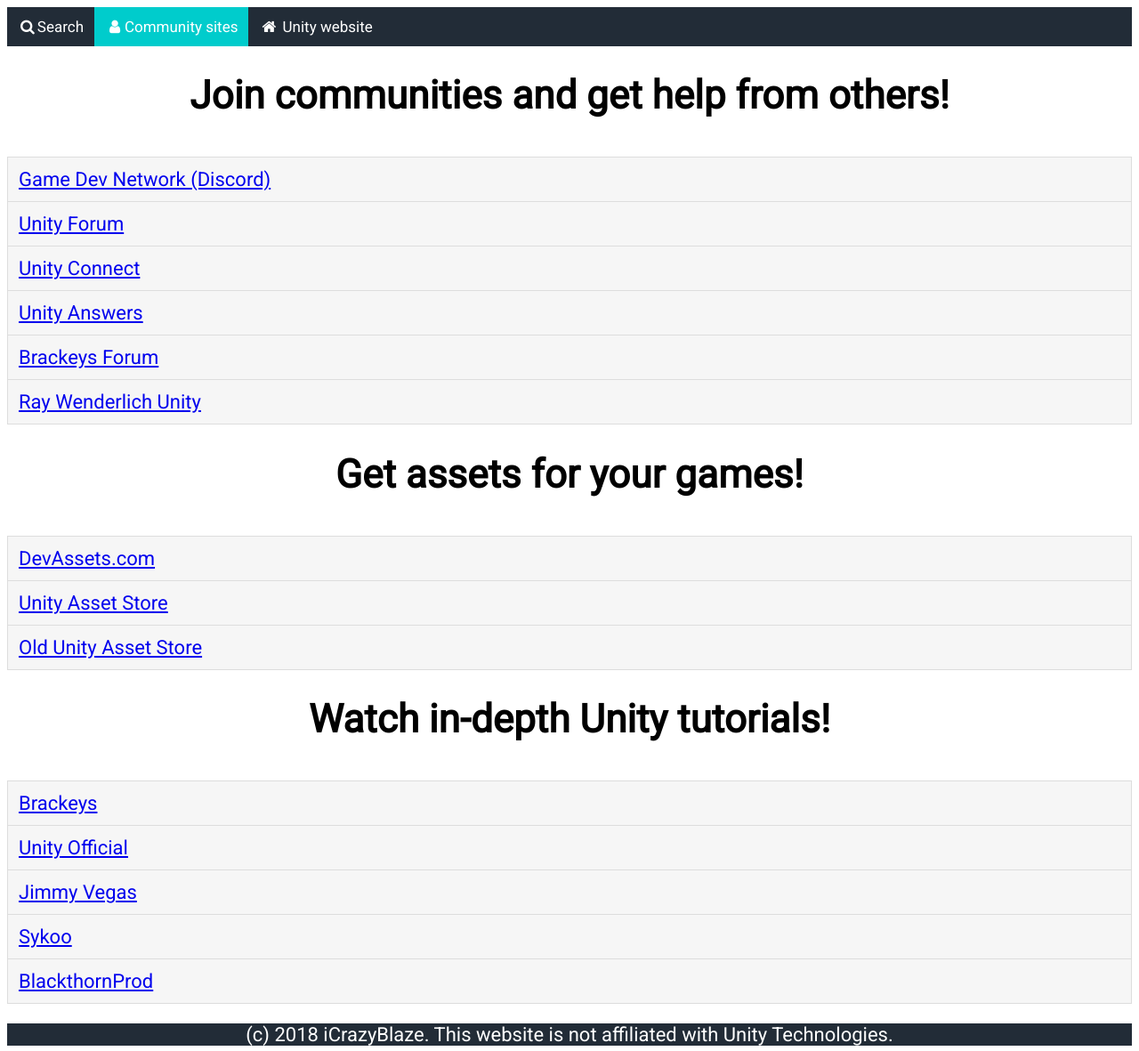
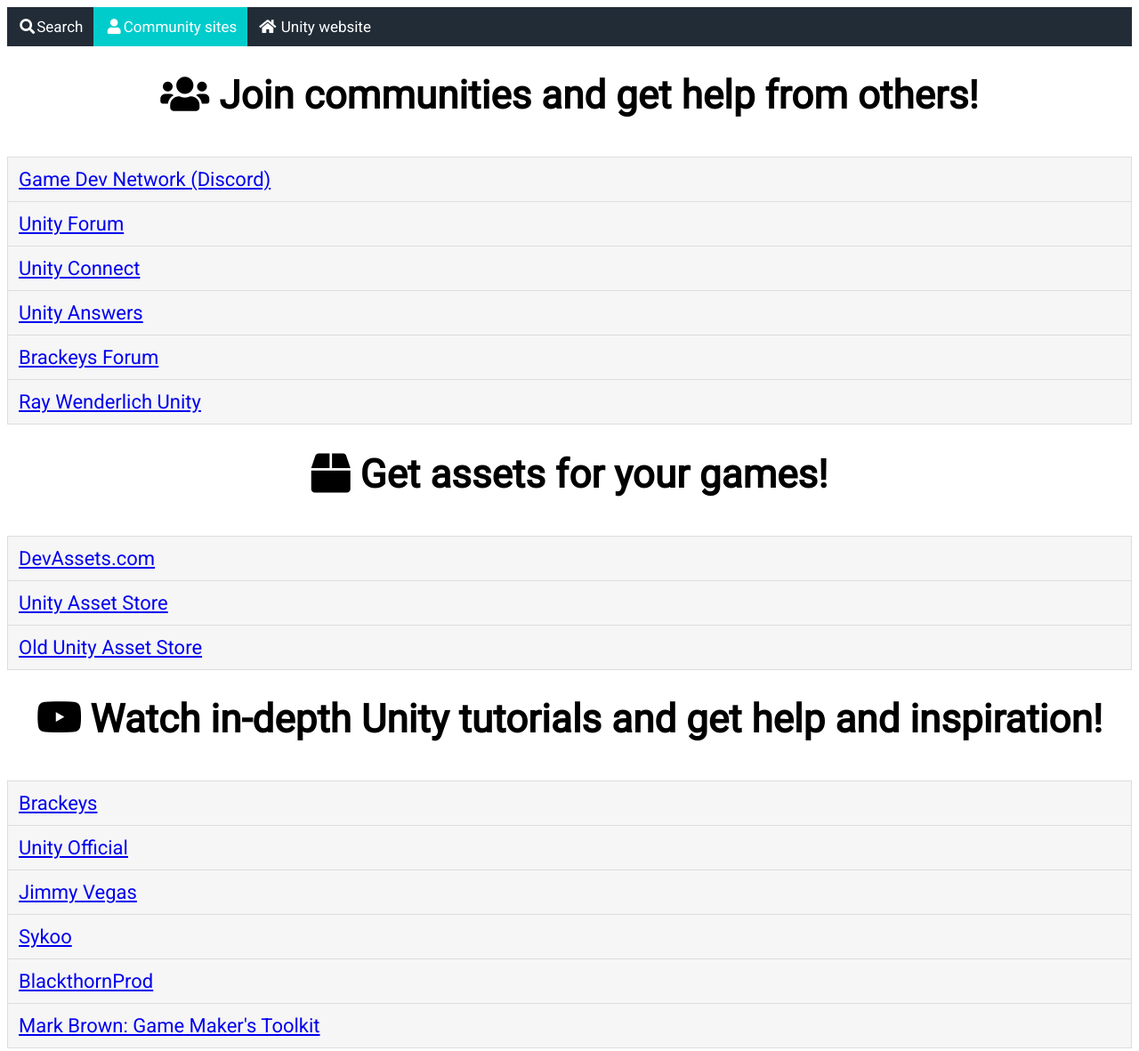
Before and after one commit to btarg/Unity-search, a plain HTML site: page community.html in a window 1280 px wide. Shown: the top 1181 px of the page at 89% size. Drawn offline with Linux system fonts and the light colour scheme.

Commit message:
:globe_with_meridians: Added new links, new icons!

```diff
--- a/community.html
+++ b/community.html
@@ -3,7 +3,7 @@
 <head>
 <title>Useful links - Unity Search</title>
 
-<link rel="stylesheet" href="https://cdnjs.cloudflare.com/ajax/libs/font-awesome/4.7.0/css/font-awesome.min.css">
+<link rel="stylesheet" href="https://use.fontawesome.com/releases/v5.5.0/css/all.css" integrity="sha384-B4dIYHKNBt8Bc12p+WXckhzcICo0wtJAoU8YZTY5qE0Id1GSseTk6S+L3BlXeVIU" crossorigin="anonymous">
 <link href='https://fonts.googleapis.com/css?family=Roboto' rel='stylesheet'>
 <link rel="shortcut icon" type="image/png" href="https://answers.unity.com/themes/thub/images/favicon.ico"/>
 
@@ -81,7 +81,7 @@ ul li {
 </head>
 <body>
 
-<center><p><h1>Join communities and get help from others!<h1></p></center>
+<center><p><h1><i class="fas fa-users"></i> Join communities and get help from others!<h1></p></center>
 
 <ul>
   <li><a href="https://discordapp.com/invite/ApvAcpR">Game Dev Network (Discord)</a></li>
@@ -93,7 +93,7 @@ ul li {
 
 </ul>
 
-<center><p><h1>Get assets for your games!<h1></p></center>
+<center><p><h1><i class="fas fa-box"></i> Get assets for your games!<h1></p></center>
 
 <ul>
   <li><a href="https://devassets.com/">DevAssets.com</a></li>
@@ -101,7 +101,7 @@ ul li {
   <li><a href="https://assetstore.unity3d.com/">Old Unity Asset Store</a></li>
 </ul>
 
-<center><p><h1>Watch in-depth Unity tutorials!<h1></p></center>
+<center><p><h1><i class="fab fa-youtube"></i> Watch in-depth Unity tutorials and get help and inspiration!<h1></p></center>
 
 <ul>
 	<li><a href="https://www.youtube.com/channel/UCYbK_tjZ2OrIZFBvU6CCMiA">Brackeys</a></li>
@@ -109,6 +109,7 @@ ul li {
 	<li><a href="https://www.youtube.com/channel/UCRMXHQ2rJ9_0CHS7mhL7erg">Jimmy Vegas</a></li>
 	<li><a href="https://www.youtube.com/channel/UCNJvwJ6daLmw4_gUKTw4cSg">Sykoo</a></li>
 	<li><a href="https://www.youtube.com/channel/UC9Z1XWw1kmnvOOFsj6Bzy2g">BlackthornProd</a></li>
+	<li><a href="https://www.youtube.com/channel/UCqJ-Xo29CKyLTjn6z2XwYAw">Mark Brown: Game Maker's Toolkit</a></li>
 
 </ul>
 </body>
```
Also changed, not shown: index.html (+5 -1 lines).
